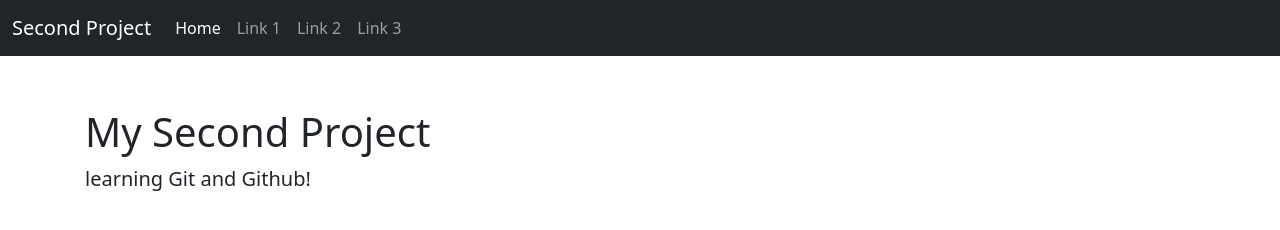
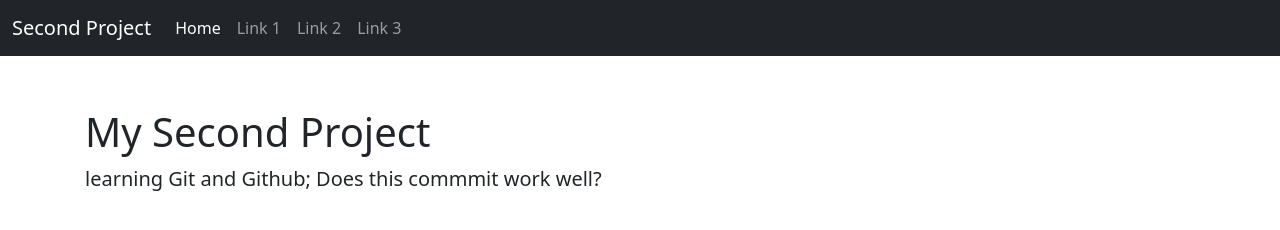
Before and after one commit to Abagdasaryan/SecondProject, a plain HTML site: page index.html in a window 1280 px wide. Drawn offline with nearby package versions, Linux system fonts and the light colour scheme.

Commit message:
Commit UI.

```diff
--- a/index.html
+++ b/index.html
@@ -50,7 +50,7 @@
 <main class="flex-shrink-0">
    <div class="container">
        <h1 class="mt-5">My Second Project</h1>
-       <p class="lead">learning Git and Github!</p>
+       <p class="lead">learning Git and Github; Does this commmit work well?</p>
    </div>
  </main>
     <!-- Bootstrap JS -->
```
